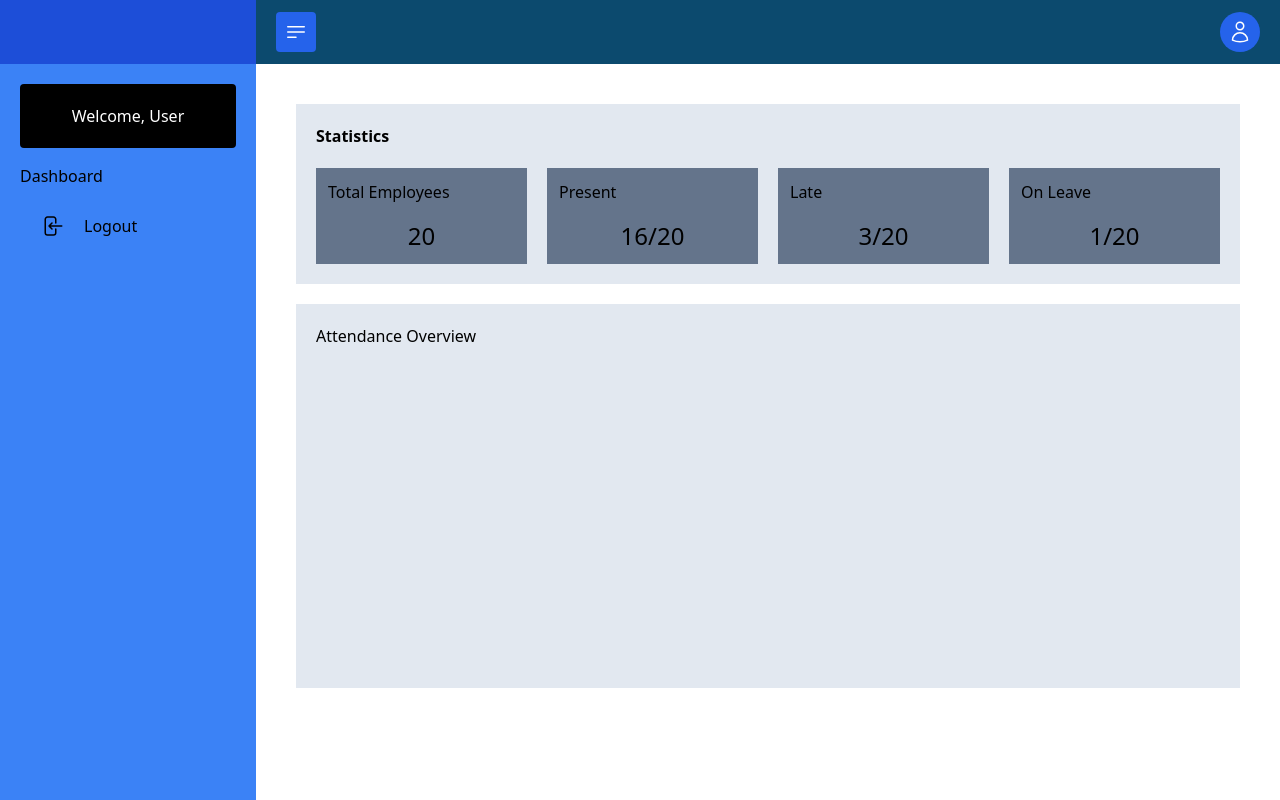
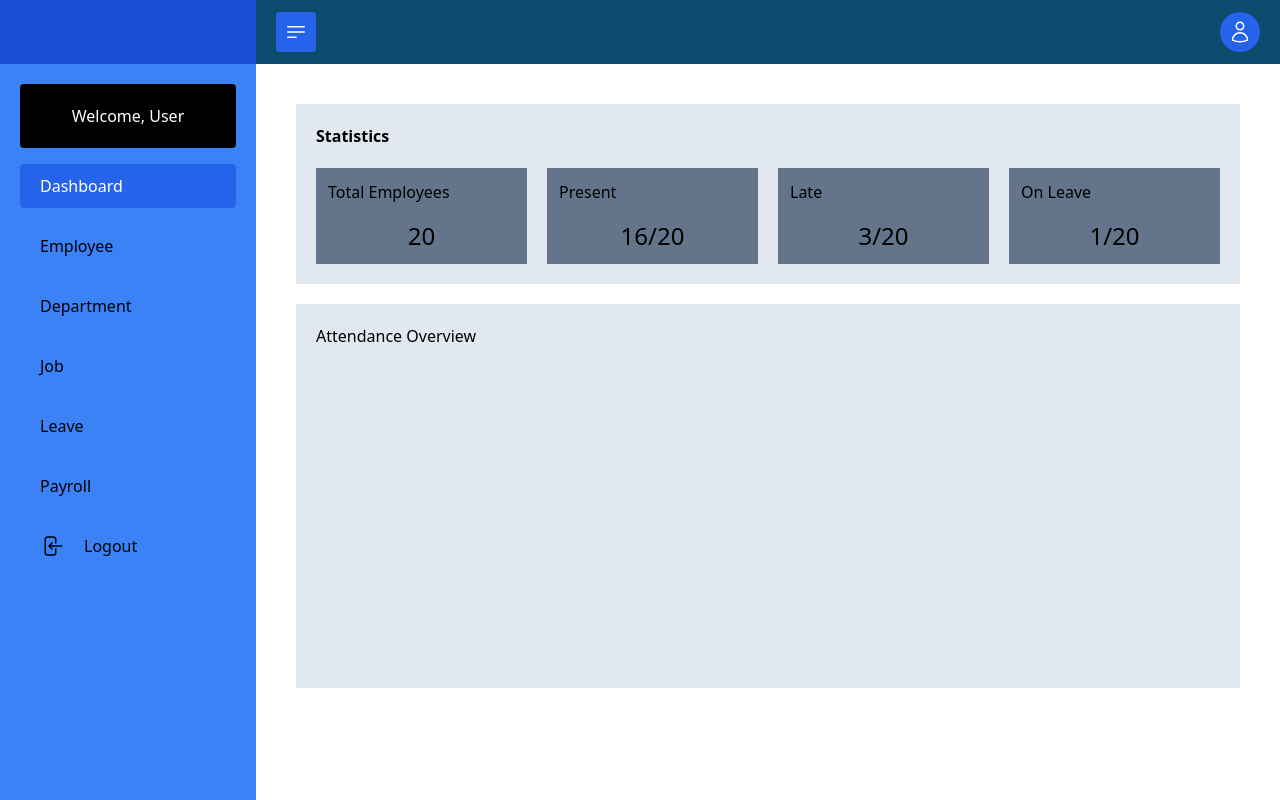
Before and after one commit to Mark-Garner/capstone-sweldo-app, a React (Create React App) app in the folder client/: page /admin/dashboard in a window 1280 px wide. Built offline with nearby package versions, Linux system fonts and the light colour scheme; no server answers.

Commit message:
added sidebar button

```diff
--- a/client/src/components/Sidebar.jsx
+++ b/client/src/components/Sidebar.jsx
@@ -1,3 +1,5 @@
+import SidebarButton from './ui/buttons/SidebarButton'
+
 const Sidebar = ({ activeSidebar, toggleSidebar }) => {
   return (
     <aside
@@ -37,7 +39,24 @@ const Sidebar = ({ activeSidebar, toggleSidebar }) => {
               Welcome, User
             </p>
           </li>
-          <li className='flex'>Dashboard</li>
+          <li className='flex'>
+            <SidebarButton name='Dashboard' to='/admin/dashboard' />
+          </li>
+          <li className='flex'>
+            <SidebarButton name='Employee' to='/admin/employee' />
+          </li>
+          <li className='flex'>
+            <SidebarButton name='Department' to='/admin/department' />
+          </li>
+          <li className='flex'>
+            <SidebarButton name='Job' to='/admin/job' />
+          </li>
+          <li className='flex'>
+            <SidebarButton name='Leave' to='/admin/leave' />
+          </li>
+          <li className='flex'>
+            <SidebarButton name='Payroll' to='/admin/payroll' />
+          </li>
           <li className='flextext-white'>
             <button
               className='w-full flex space-x-5 text-black font-medium px-5 py-2.5 rounded hover:bg-blue-600 hover:text-white'
--- /dev/null
+++ b/client/src/components/ui/buttons/SidebarButton.jsx
@@ -0,0 +1,18 @@
+import { NavLink } from 'react-router-dom'
+
+const SidebarButton = ({ name, to }) => {
+  return (
+    <NavLink
+      to={to}
+      className={({ isActive }) =>
+        isActive
+          ? 'bg-blue-600 w-full text-white font-medium px-5 py-2.5 rounded'
+          : 'w-full text-black font-medium px-5 py-2.5 rounded hover:bg-blue-600 hover:text-white'
+      }
+    >
+      {name}
+    </NavLink>
+  )
+}
+
+export default SidebarButton
```
